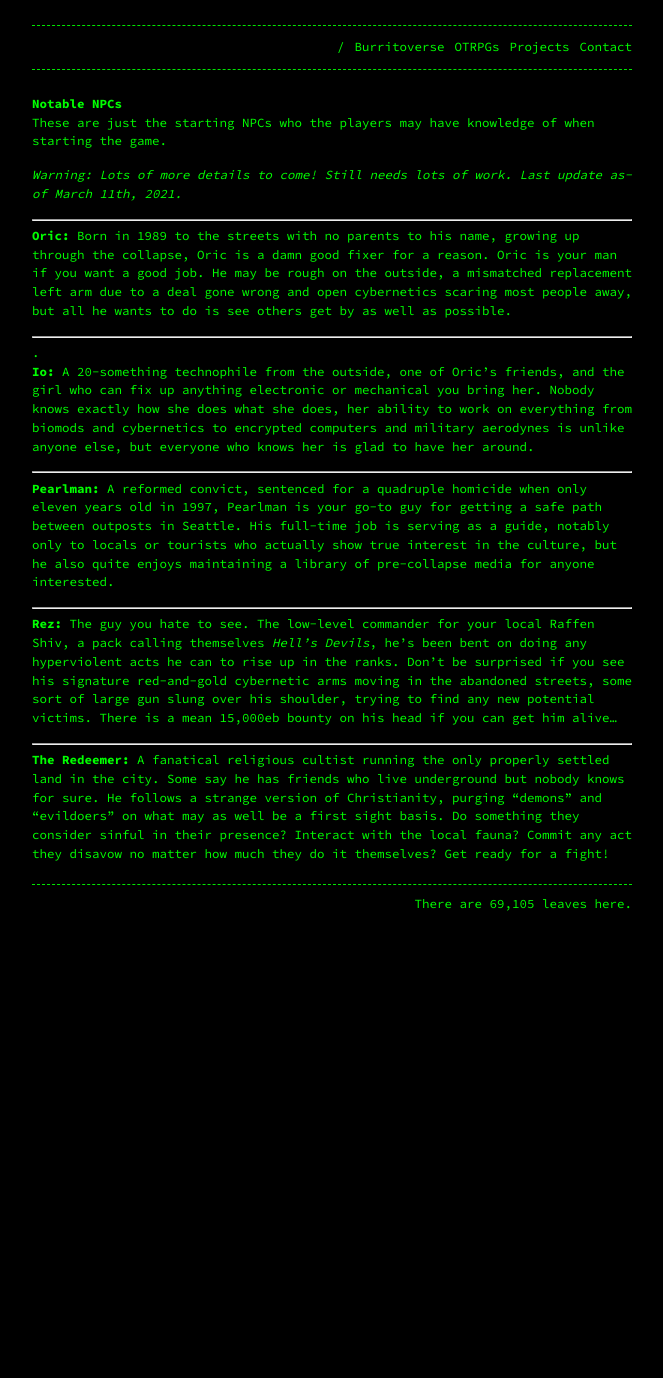
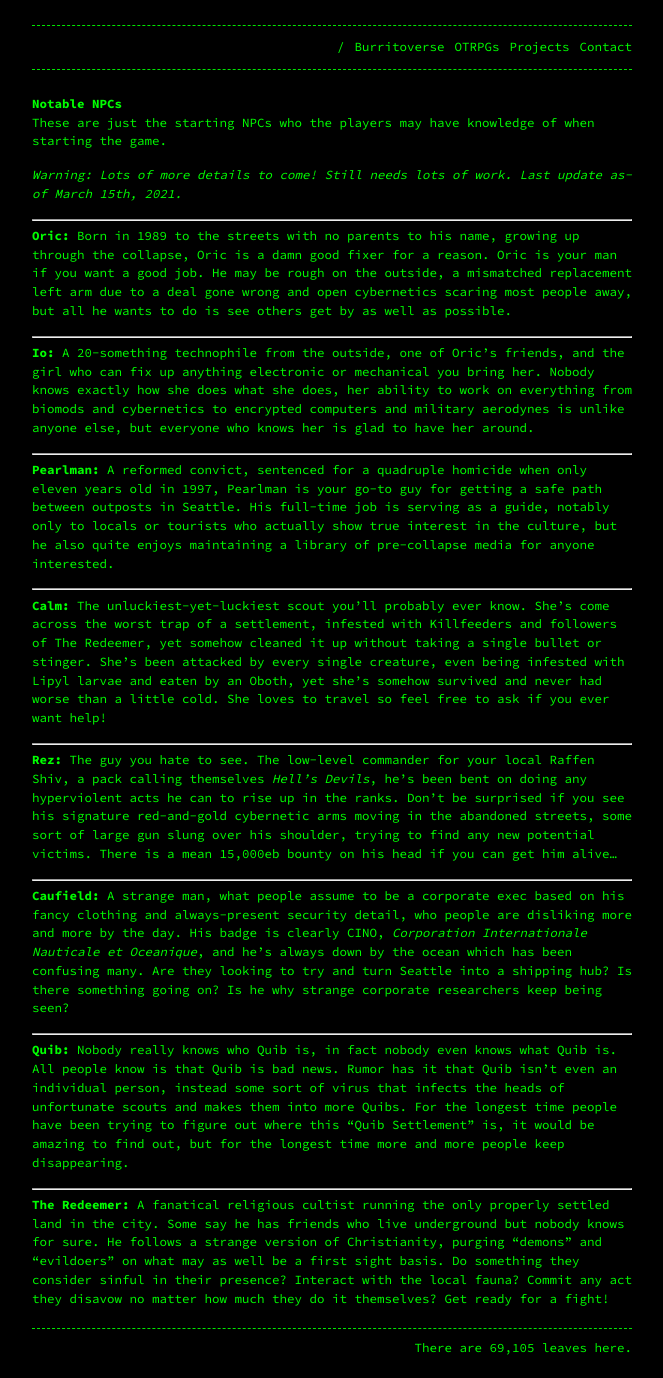
Before and after one commit to Terwilliger69105/69105.github.io, a Jekyll site: the page built from _pages/burritoverse/npcs.md, in a window 1280 px wide. Shown: the whole page, without its empty margins (308-971 px from the left). Built offline with Jekyll 4.4.1, drawn with Linux system fonts in a browser that asks for light colours; our own code applies the rules of GitHub Pages for plain Markdown files; before the commit the page ends 933 px from its top, so only the background shows below that.

Commit message:
Update npcs.md

```diff
--- a/_pages/burritoverse/npcs.md
+++ b/_pages/burritoverse/npcs.md
@@ -7,14 +7,14 @@ permalink: /burritoverse/npcs
 
 These are just the starting NPCs who the players may have knowledge of when starting the game.
 
-*Warning: Lots of more details to come! Still needs lots of work. Last update as-of March 11th, 2021.*
+*Warning: Lots of more details to come! Still needs lots of work. Last update as-of March 15th, 2021.*
 
 ---
 
 **Oric:** Born in 1989 to the streets with no parents to his name, growing up through the collapse, Oric is a damn good fixer for a reason. Oric is your man if you want a good job. He may be rough on the outside, a mismatched replacement left arm due to a deal gone wrong and open cybernetics scaring most people away, but all he wants to do is see others get by as well as possible.
 
 ---
-.
+
 **Io:** A 20-something technophile from the outside, one of Oric's friends, and the girl who can fix up anything electronic or mechanical you bring her. Nobody knows exactly how she does what she does, her ability to work on everything from biomods and cybernetics to encrypted computers and military aerodynes is unlike anyone else, but everyone who knows her is glad to have her around.
 
 ---
@@ -23,8 +23,20 @@ These are just the starting NPCs who the players may have knowledge of when star
 
 ---
 
+**Calm:** The unluckiest-yet-luckiest scout you'll probably ever know. She's come across the worst trap of a settlement, infested with Killfeeders and followers of The Redeemer, yet somehow cleaned it up without taking a single bullet or stinger. She's been attacked by every single creature, even being infested with Lipyl larvae and eaten by an Oboth, yet she's somehow survived and never had worse than a little cold. She loves to travel so feel free to ask if you ever want help!
+
+---
+
 **Rez:** The guy you hate to see. The low-level commander for your local Raffen Shiv, a pack calling themselves *Hell's Devils*, he's been bent on doing any hyperviolent acts he can to rise up in the ranks. Don't be surprised if you see his signature red-and-gold cybernetic arms moving in the abandoned streets, some sort of large gun slung over his shoulder, trying to find any new potential victims. There is a mean 15,000eb bounty on his head if you can get him alive...
 
 ---
 
+**Caufield:** A strange man, what people assume to be a corporate exec based on his fancy clothing and always-present security detail, who people are disliking more and more by the day. His badge is clearly CINO, *Corporation Internationale Nauticale et Oceanique*, and he's always down by the ocean which has been confusing many. Are they looking to try and turn Seattle into a shipping hub? Is there something going on? Is he why strange corporate researchers keep being seen?
+
+---
+
+**Quib:** Nobody really knows who Quib is, in fact nobody even knows what Quib is. All people know is that Quib is bad news. Rumor has it that Quib isn't even an individual person, instead some sort of virus that infects the heads of unfortunate scouts and makes them into more Quibs. For the longest time people have been trying to figure out where this "Quib Settlement" is, it would be amazing to find out, but for the longest time more and more people keep disappearing.
+
+---
+
 **The Redeemer:** A fanatical religious cultist running the only properly settled land in the city. Some say he has friends who live underground but nobody knows for sure. He follows a strange version of Christianity, purging "demons" and "evildoers" on what may as well be a first sight basis. Do something they consider sinful in their presence? Interact with the local fauna? Commit any act they disavow no matter how much they do it themselves? Get ready for a fight!
```
